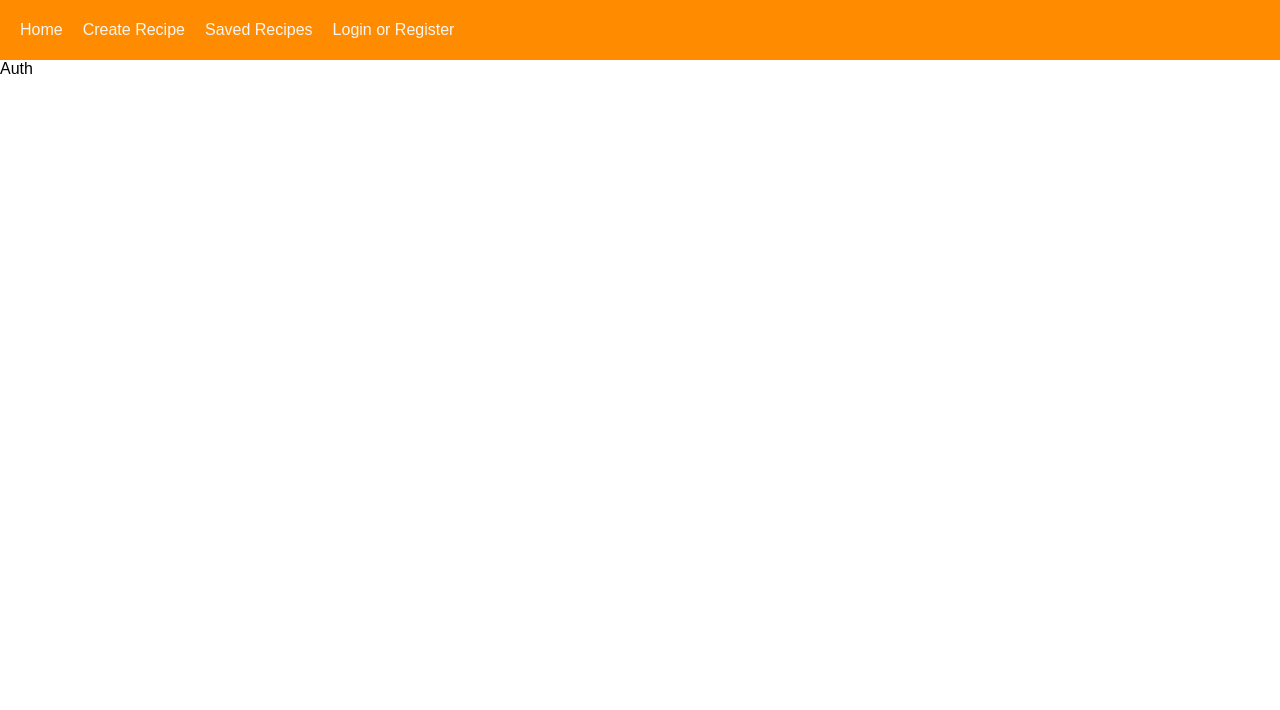
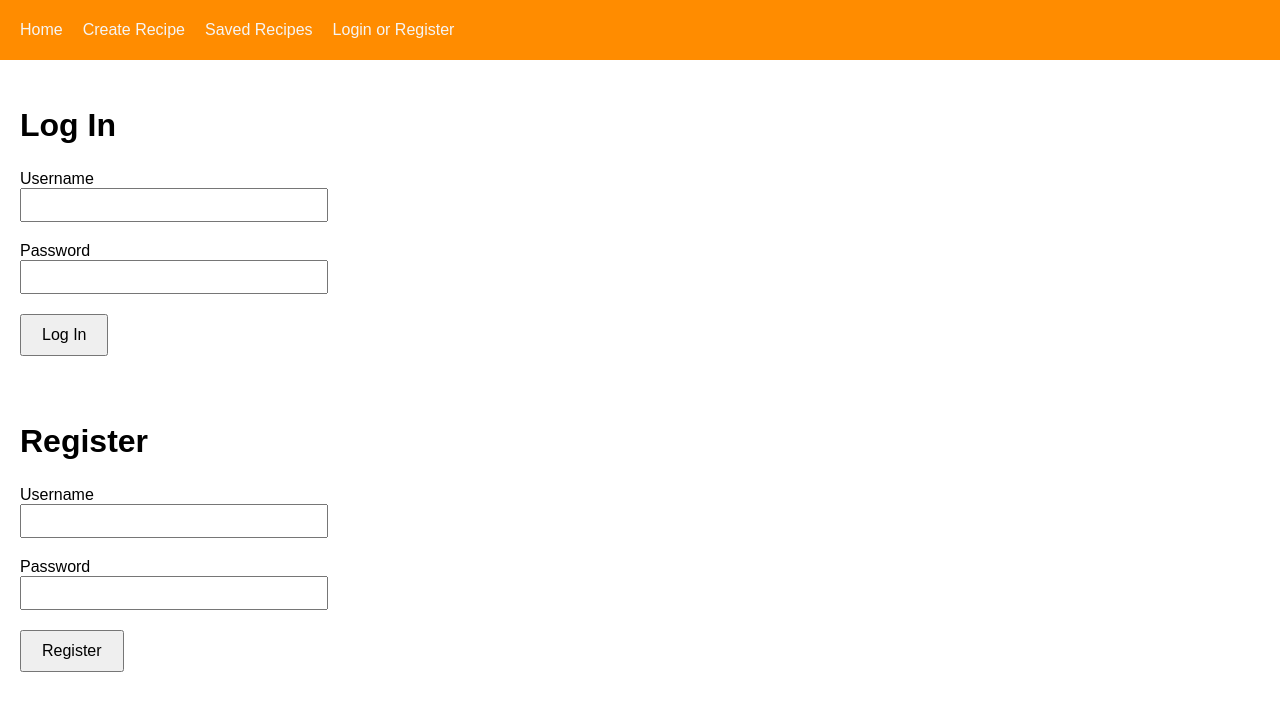
Before and after one commit to aawang1999/recipes, a React (Create React App) app in the folder frontend/: page /auth in a window 1280 px wide. Shown: the top 710 px of the page. Built offline with nearby package versions, Linux system fonts and the light colour scheme.

Commit message:
Added frontend register route.

```diff
--- a/frontend/src/App.css
+++ b/frontend/src/App.css
@@ -17,3 +17,28 @@ body {
   color: whitesmoke;
   text-decoration: none;
 }
+
+.container {
+  padding: 20px;
+}
+
+.container h2 {
+  font-size: xx-large;
+}
+
+.container form div {
+  display: flex;
+  flex-direction: column;
+  margin-top: 20px;
+}
+
+.container form div input {
+  width: 300px;
+  font-size: x-large;
+}
+
+.container form button {
+  margin-top: 20px;
+  padding: 10px 20px;
+  font-size: medium;
+}
--- a/frontend/src/pages/auth.js
+++ b/frontend/src/pages/auth.js
@@ -1,3 +1,84 @@
+import { useState } from "react"
+import axios from 'axios'
+
 export const Auth = () => {
-  return <div>Auth</div>
+  return (
+    <div className="auth">
+      <Login />
+      <Register />
+    </div>
+  )
 }
+
+const Login = () => {
+  const [username, setUsername] = useState('')
+  const [password, setPassword] = useState('')
+
+  return (
+    <Form
+      username={username}
+      setUsername={setUsername}
+      password={password}
+      setPassword={setPassword}
+      label='Log In'
+    />
+  )
+}
+
+const Register = () => {
+  const [username, setUsername] = useState('')
+  const [password, setPassword] = useState('')
+
+  const onSubmit = async (e) => {
+    e.preventDefault()
+    try {
+      await axios.post('http://localhost:5500/auth/register', {
+        username,
+        password
+      })
+      alert('Registration completed. Please log in.')
+    } catch (err) {
+      console.error(err)
+    }
+  }
+
+  return (
+    <Form
+      username={username}
+      setUsername={setUsername}
+      password={password}
+      setPassword={setPassword}
+      label='Register'
+      onSubmit={onSubmit}
+    />
+  )
+}
+
+const Form = ({ username, setUsername, password, setPassword, label, onSubmit }) => {
+  return (
+    <div className="container">
+      <form onSubmit={onSubmit}>
+        <h2>{label}</h2>
+        <div className="form-group">
+          <label htmlFor="username">Username</label>
+          <input
+            type="text"
+            id="username"
+            value={username}
+            onChange={(e) => setUsername(e.target.value)}
+          />
+        </div>
+        <div className="form-group">
+          <label htmlFor="password">Password</label>
+          <input
+            type="password"
+            id="password"
+            value={password}
+            onChange={(e) => setPassword(e.target.value)}
+          />
+        </div>
+        <button type="submit">{label}</button>
+      </form>
+    </div>
+  )
+}
```
